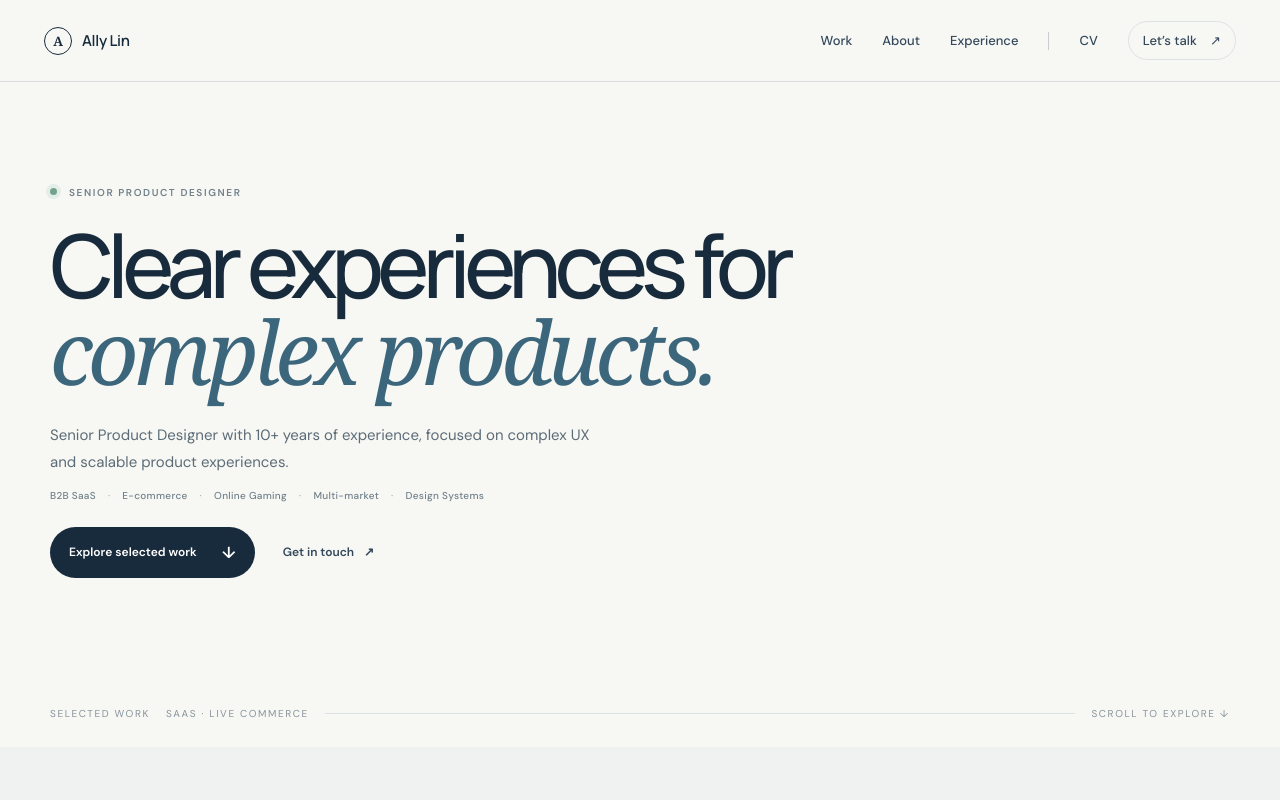
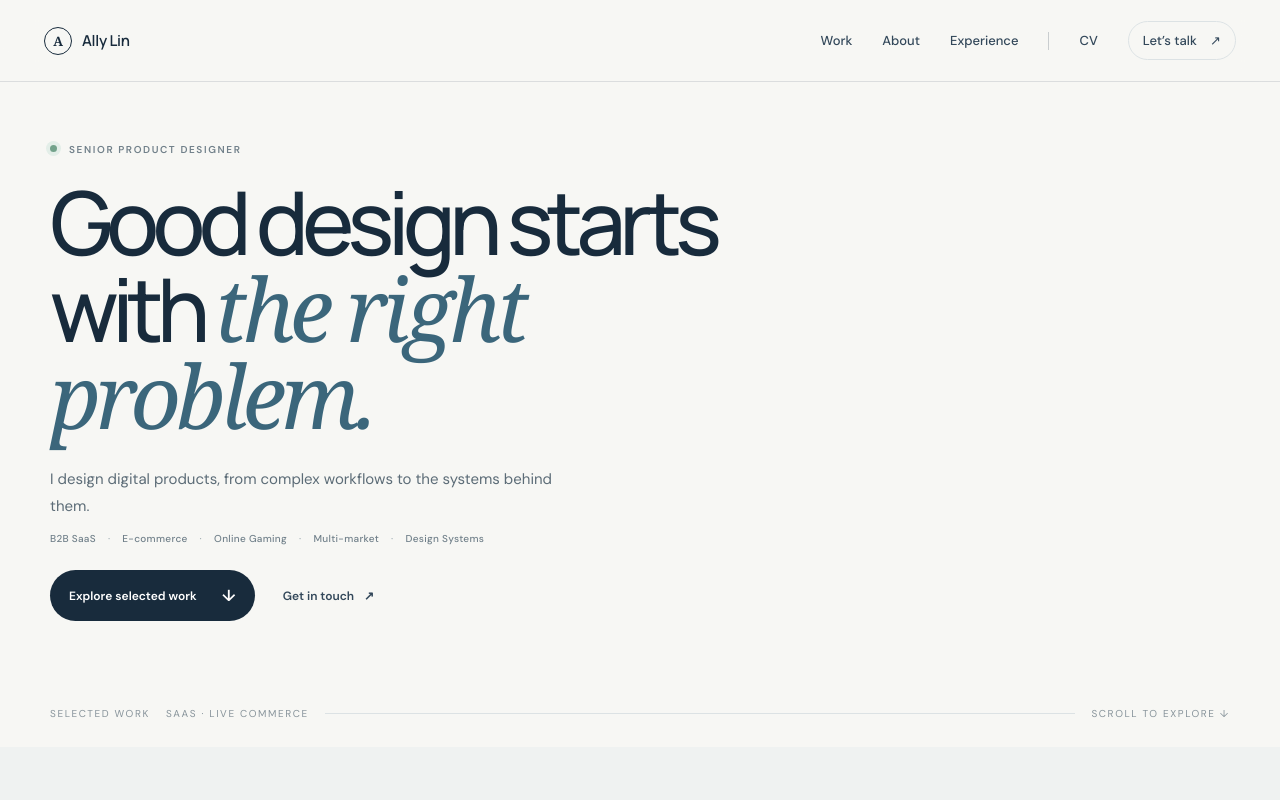
Before and after one commit to ic513635/portfolio, a plain HTML site: page index.html in a window 1280 px wide. Shown: the top 800 px of the page. Drawn offline with Linux system fonts and the light colour scheme.

Commit message:
Update hero copy and experience details

```diff
--- a/index.html
+++ b/index.html
@@ -26,8 +26,8 @@
     <section class="hero wrap">
       <div class="hero-copy">
         <p class="eyebrow"><span class="status-dot"></span> SENIOR PRODUCT DESIGNER</p>
-        <h1>Clear experiences for <em>complex products.</em></h1>
-        <p class="hero-intro">Senior Product Designer with 10+ years of experience, focused on complex UX and scalable product experiences.</p>
+        <h1>Good design starts with <em>the right problem.</em></h1>
+        <p class="hero-intro">I design digital products, from complex workflows to the systems behind them.</p>
         <div class="hero-tags" aria-label="Product experience and focus areas"><span>B2B SaaS</span><span>E-commerce</span><span>Online Gaming</span><span>Multi-market</span><span>Design Systems</span></div>
         <div class="hero-actions"><a class="button button-dark" href="#work">Explore selected work <span>↓</span></a><a class="text-link" href="#contact">Get in touch <span>↗</span></a></div>
       </div>
@@ -104,7 +104,7 @@
       <div class="wrap experience-grid">
         <div><p class="eyebrow">04 — EXPERIENCE</p><h2>Designed across<br><em>different contexts.</em></h2></div>
         <div class="timeline">
-          <article><span class="timeline-date">Mar 2022 — Current</span><div><h3>Funpodium (CXC)</h3><p>Senior Product Designer</p><small>Back Office SaaS · iGaming</small></div><a href="case.html?project=funpodium" aria-label="View FUNPODIUM case study">↗</a></article>
+          <article><span class="timeline-date">Mar 2022 – Sep 2026</span><div><h3>Funpodium (CXC)</h3><p>Senior Product Designer</p><small>Back Office SaaS · iGaming</small></div><a href="case.html?project=funpodium" aria-label="View FUNPODIUM case study">↗</a></article>
           <article><span class="timeline-date">2020 — 2022</span><div><h3>Appier</h3><p>Senior UX Designer</p><small>Advertising technology · B2B SaaS</small></div><a href="case.html?project=aideal-dashboard" aria-label="View AiDeal campaign dashboard case study">↗</a></article>
           <article><span class="timeline-date">2019 — 2020</span><div><h3>HandsUP · 17 Live</h3><p>Senior UX Designer / Product Manager</p><small>Live-streaming commerce</small></div><a href="case.html?project=handsup-cart" aria-label="View HandsUP shopping cart case study">↗</a></article>
           <article><span class="timeline-date">2017 — 2019</span><div><h3>WorkLink</h3><p>UX / UI Designer</p><small>HR software for small and medium businesses</small></div><a href="case.html?project=worklink-dashboard" aria-label="View WorkLink dashboard case study">↗</a></article>
@@ -114,7 +114,7 @@
     </section>
 
     <section id="contact" class="contact-section">
-      <div class="wrap contact-inner"><p class="eyebrow">HAVE A GOOD PROBLEM?</p><h2>Let’s make it<br><em>make sense.</em></h2><div class="contact-bottom"><div class="email-copy"><span class="contact-label">EMAIL</span><span class="contact-email">ic513635@gmail.com</span><button class="copy-button" type="button" data-copy-email="ic513635@gmail.com" aria-label="Copy email address">Copy</button><span class="copy-status" role="status" aria-live="polite"></span></div><a class="contact-link" href="https://www.linkedin.com/in/allycylin/" target="_blank" rel="noreferrer">LinkedIn ↗</a><span class="contact-location">Taipei, Taiwan</span></div></div>
+      <div class="wrap contact-inner"><p class="eyebrow">HAVE A GOOD PROBLEM?</p><h2>Let’s make it<br><em>make sense.</em></h2><div class="contact-bottom"><div class="email-copy"><span class="contact-label">EMAIL</span><span class="contact-email">ic513635@gmail.com</span><button class="copy-button" type="button" data-copy-email="ic513635@gmail.com" aria-label="Copy email address">Copy</button><span class="copy-status" role="status" aria-live="polite"></span></div><a class="contact-link" href="https://www.linkedin.com/in/allycylin/" target="_blank" rel="noreferrer">LinkedIn ↗</a></div></div>
     </section>
   </main>
   <footer class="site-footer wrap"><a class="wordmark" href="index.html"><span class="wordmark-mark">A</span><span>Ally Lin</span></a><span>Designed with care · © <span id="year"></span></span><a href="#top" onclick="window.scrollTo({top:0,behavior:'smooth'});return false;">Back to top ↑</a></footer>
```
